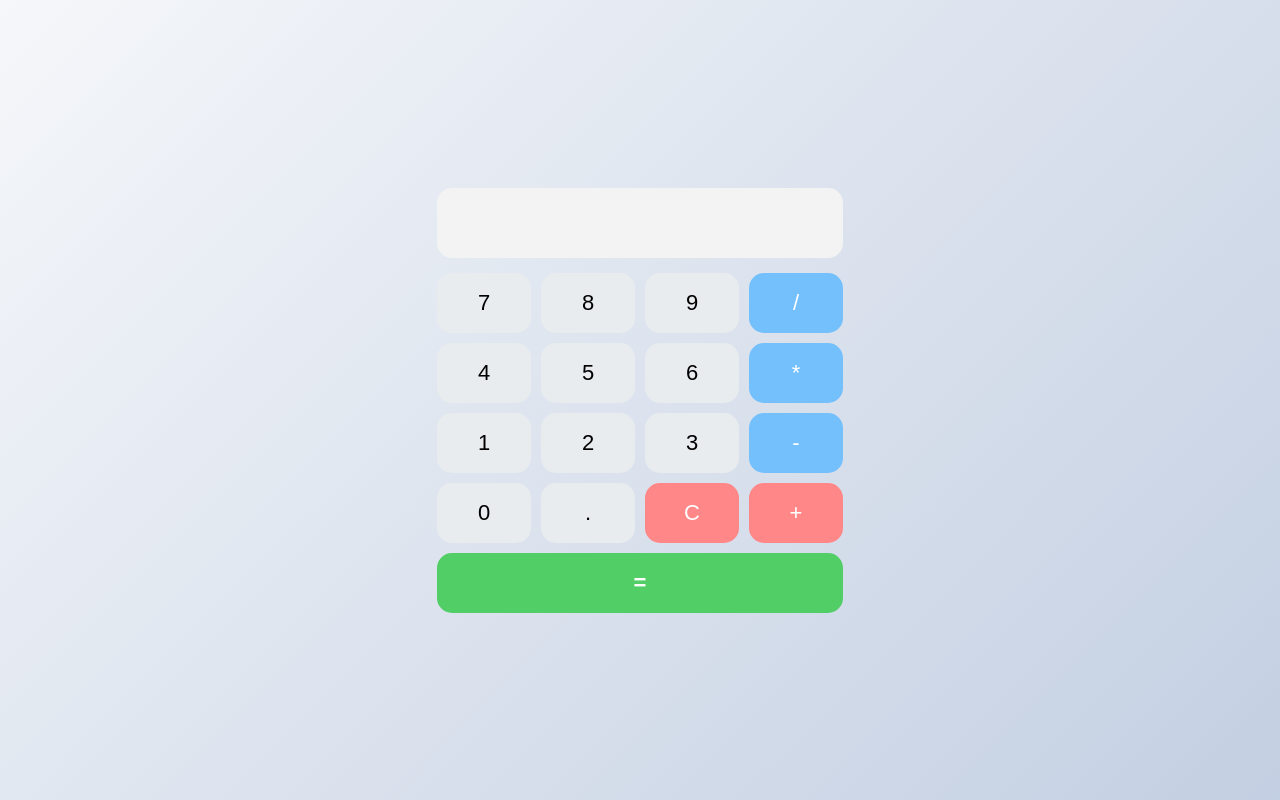
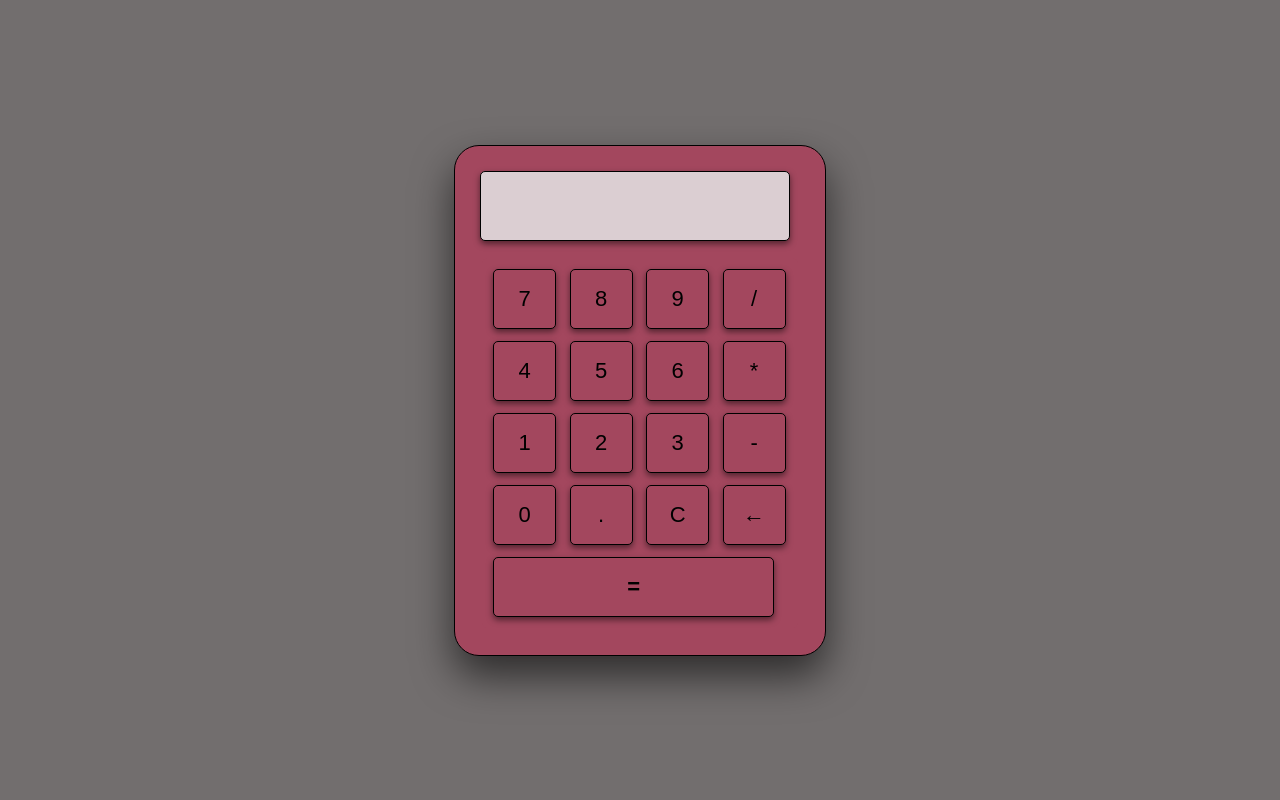
Before and after one commit to Andreanmps/calculadora-js, a plain HTML site: page index.html in a window 1280 px wide. Drawn offline with Linux system fonts and the light colour scheme.

Commit message:
Versión final calculadora con diseño y mejoras

```diff
--- a/el cerebro.js
+++ b/el cerebro.js
@@ -31,6 +31,10 @@ function calcular() {
     }
 }
 
+function borrarUno() {
+    pantalla.value = pantalla.value.slice(0, -1);
+}
+
 document.addEventListener("keydown", function(event){
     let tecla = event.key;
 
--- a/index.html
+++ b/index.html
@@ -8,7 +8,7 @@
 </head>
 <body>
 
-    <div class="Calculadora">
+    <div class="calculadora">
         <input type="text" id="pantalla" disabled>
 
 
@@ -31,8 +31,7 @@
         <button onclick="agregar('0')">0</button>
         <button onclick="agregar('.')">.</button>
         <button onclick="limpiar()">C</button>
-        <button onclick="agregar('+')">+</button>
-
+        <button onclick="borrarUno()">←</button>
         <button onclick="calcular()" class="igual">=</button>
     </div>
 </div>
--- a/styles.css
+++ b/styles.css
@@ -4,46 +4,62 @@ body {
     display: flex;
     justify-content: center;
     align-items: center;
-    background: linear-gradient(135deg, #f5f7fa, #c3cfe2);
+    background: #726e6e;
     font-family: Arial, sans-serif;
 }
 
 .calculadora {
     width: 320px;
-    padding: 20px;
-    border-radius: 20px;
-    background: white;
-    box-shadow: 0 15px 35px rgba(0,0,0,0.15);
+    padding: 25px;
+    border-radius: 25px;
+
+    background: #a3475e;
+
+    border: 1px solid rgb(0, 0, 0);
+
+    box-shadow:
+        0 20px 40px rgba(0,0,0,0.6);
 }
 
 #pantalla {
-    width: 100%;
+    grid-template-columns: repeat(4, 1fr);
+    color: rgb(0, 0, 0);
+    width: 97%;
     height: 70px;
-    border: none;
+    border: 1px solid rgb(0, 0, 0);
     outline: none;
-    border-radius: 15px;
+    border-radius: 5px;
     margin-bottom: 15px;
     font-size: 30px;
     text-align: right;
     padding: 10px;
     box-sizing: border-box;
-    background: #f3f3f3;
+     background: #dbced2;
+     box-shadow: 0 3px 6px rgba(0,0,0,0.5);
 }
 
 .botones {
     display: grid;
     grid-template-columns: repeat(4, 1fr);
+    align-items: center;
     gap: 10px;
+     background:#a3475e;
+    padding: 10px;
+    border-radius: 5px;
+    margin: 2px;
 }
 
 button {
+    width: 95%;
     height: 60px;
-    border: none;
-    border-radius: 15px;
+    border: 1px solid black;
+    border-radius: 5px;
     font-size: 22px;
     cursor: pointer;
     transition: 0.2s;
-    background: #e9ecef;
+    margin: 1px;
+      background: #a3475e;
+    box-shadow: 0 3px 6px rgba(0,0,0,0.5);
 }
 
 button:hover {
@@ -55,19 +71,17 @@ button:active {
 }
 
 button:nth-child(4n) {
-    background: #74c0fc;
-    color: white;
+    background: #a3475e;
 }
 
 button:nth-child(15),
 button:nth-child(16) {
-    background: #ff8787;
-    color: white;
+  background: #a3475e;
 }
 
 .igual {
     grid-column: span 4;
-    background: #51cf66 !important;
-    color: white;
+    background: #a3475e;
+    color: rgb(0, 0, 0);
     font-weight: bold;
 }
```
